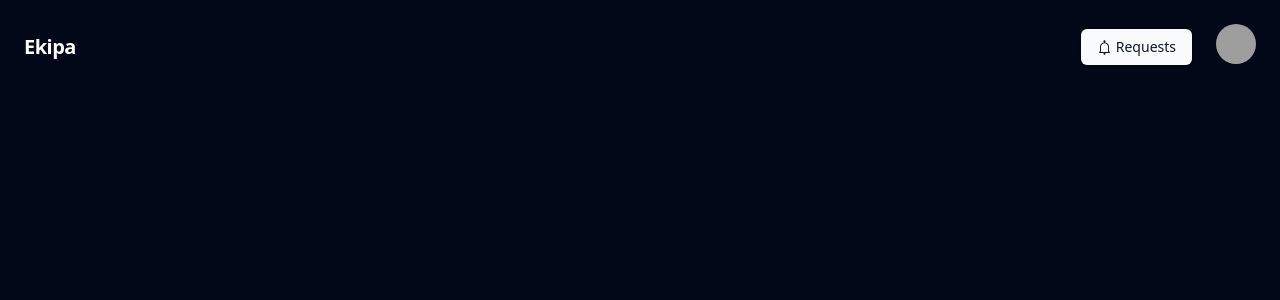
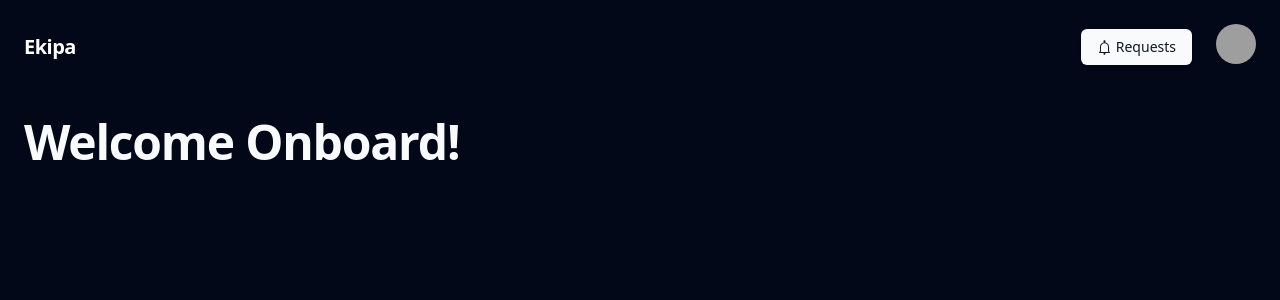
Before and after one commit to suryan-s/Ekipa, a React (Vite) app in the folder frontend/: page / in a window 1280 px wide. Both pictures are taken after a click on the button "Authenticate". Shown: the top 300 px of the page. Built offline with nearby package versions, Linux system fonts and the light colour scheme; grey boxes are pictures that could not be loaded.

Commit message:
fix(fe):navbar fix

```diff
--- a/frontend/src/components/Navbar.tsx
+++ b/frontend/src/components/Navbar.tsx
@@ -23,7 +23,7 @@ export default function Navbar() {
     setToken(null);
   };
   return (
-    <nav className="flex items-center justify-between flex-wrap w-full p-6">
+    <nav className="flex items-center justify-between flex-wrap w-full p-6 max-w-screen-2xl mx-auto">
       <div className="flex items-center flex-shrink-0 text-white mr-6">
         <span className="font-semibold text-xl tracking-tight">Ekipa</span>
       </div>
--- a/frontend/src/pages/Home.tsx
+++ b/frontend/src/pages/Home.tsx
@@ -1,17 +1,16 @@
-import { Button } from "@/components/ui/button";
-import { useContext } from "react";
-import { AuthContext } from "../context/AuthContext";
 import Navbar from "@/components/Navbar";
 
 export default function Home() {
-  const { setToken } = useContext(AuthContext);
-
-  const handleLogOut = () => {
-    setToken(null);
-  };
   return (
     <>
       <Navbar />
+      <main className="max-w-screen-2xl mx-auto p-6">
+        <div className="">
+          <h2 className="scroll-m-20 text-4xl font-semibold tracking-tight lg:text-5xl">
+            Welcome Onboard!
+          </h2>
+        </div>
+      </main>
     </>
   );
 }
```
